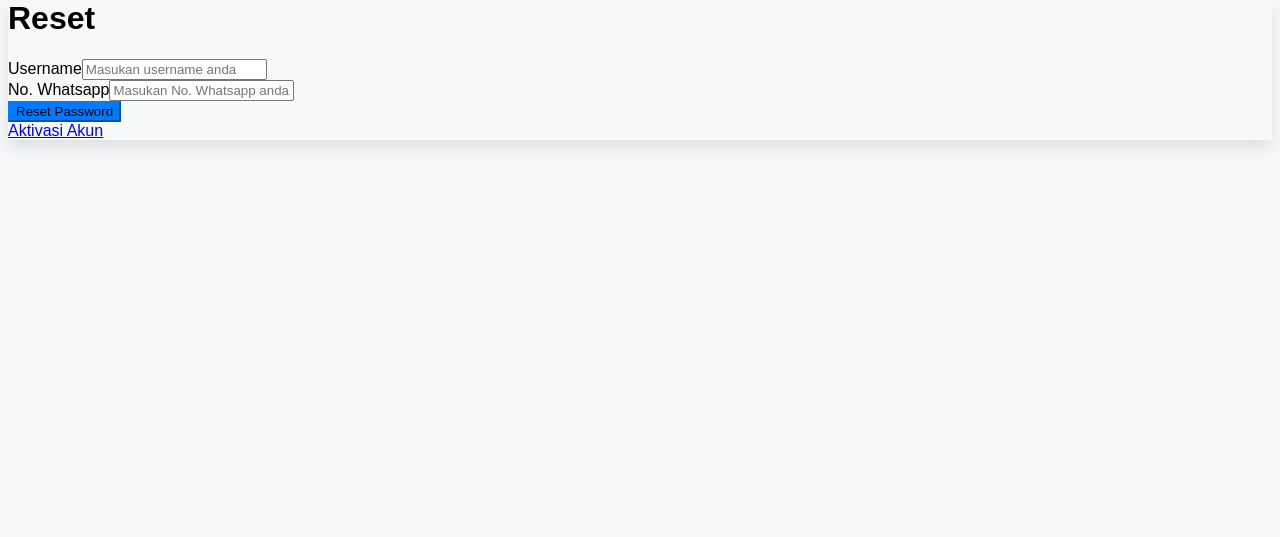
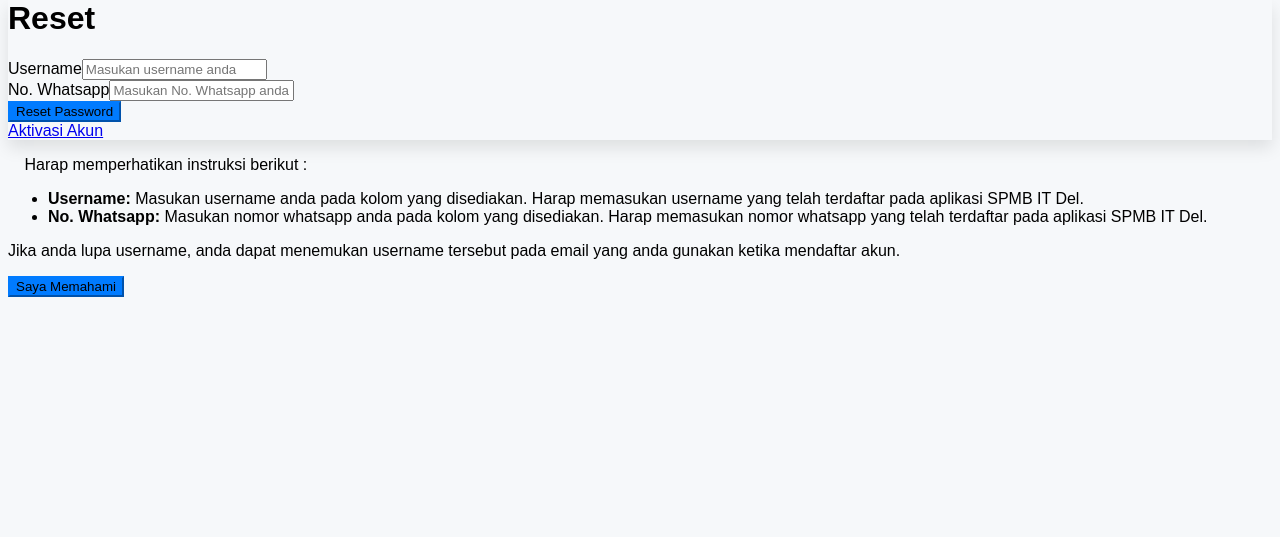
Before and after one commit to DevelomentSelfThought/SPMB_APP, a Yii app: template frontend/views/student/reset-password.php in a window 1280 px wide. Shown: the part 119-656 px from the top of the page. Run offline with PHP 8.4 and a stand-in for Yii, Linux system fonts and the light colour scheme; the template is opened without the code that fills it, so the values that code supplies are empty; form fields are guessed from the names that the template uses; some libraries are stand-ins or nearby versions.

Commit message:
more clean structure

```diff
--- a/frontend/views/student/register-student.php
+++ b/frontend/views/student/register-student.php
@@ -116,7 +116,7 @@ $this->registerJs('$(document).ready(function(){$("#welcomeModal").modal("show")
 
 <?php
 Modal::begin([
-    'title' => '<h2 class="text-center">Instruksi Pendaftaran</h2>',
+    'title' => '<h2 style="color: #0093ad;" class="text-center">Instruksi Pendaftaran</h2>',
     'id' => 'welcomeModal',
     'options' => ['class' => 'fade modal-dialog-centered'],
 ]); ?>
--- a/frontend/views/student/reset-password.php
+++ b/frontend/views/student/reset-password.php
@@ -24,16 +24,12 @@
 </style>
 <body>
 <?php
-
-/** @var yii\web\View $this */
-/** @var yii\bootstrap5\ActiveForm $form */
-
-/** @var app\models\LoginForm $model */
-
 use yii\bootstrap5\ActiveForm;
 use yii\bootstrap5\Html;
+use yii\bootstrap5\Modal;
+$this->title = 'Reset';
+$this->registerJs('$(document).ready(function(){$("#welcomeModal").modal("show");});');
 
-$this->title = 'Reset';
 //$this->params['breadcrumbs'][] = $this->title;
 ?>
 <div class="text-center mb-2">
@@ -67,8 +63,8 @@ $this->title = 'Reset';
                     'inputTemplate' => '<div class="input-group"><span class="input-group-text">
                     <svg xmlns="http://www.w3.org/2000/svg" width="16" height="16" fill="currentColor" class="bi bi-person-fill-lock" viewBox="0 0 16 16">
                     <path d="M11 5a3 3 0 1 1-6 0 3 3 0 0 1 6 0Zm-9 8c0 1 1 1 1 1h5v-1a1.9 1.9 0 0 1 .01-.2 4.49 4.49 0 0 1 1.534-3.693C9.077 9.038 8.564 9 8 9c-5 0-6 3-6 4Zm7 0a1 1 0 0 1 1-1v-1a2 2 0 1 1 4 0v1a1 1 0 0 1 1 1v2a1 1 0 0 1-1 1h-4a1 1 0 0 1-1-1v-2Zm3-3a1 1 0 0 0-1 1v1h2v-1a1 1 0 0 0-1-1Z"/>
-                    </svg></span>{input}<span id="password-eye" class="input-group-text"><i class="fa fa-eye-slash" aria-hidden="true"></i></span></div>',
-                ])->passwordInput(['id' => 'password-input', 'placeholder'=>'Masukan No. Whatsapp anda'])->label("No. Whatsapp") ?>
+                    </svg></span>{input}</div>',
+                ])->textInput(['id' => 'password-input', 'placeholder'=>'Masukan No. Whatsapp anda'])->label("No. Whatsapp") ?>
 
                     <?=  Html::submitButton('Reset Password', ['class' => 'btn btn-primary btn-block form-control']) ?>
                     <div class="text-center mt-3">
@@ -83,24 +79,33 @@ $this->title = 'Reset';
         </div>
     </div>
 </div>
+<?php
+Modal::begin([
+    'title' => '<h2 style="color: #0093ad;" class="text-center">Instruksi Reset Password</h2>',
+    'id' => 'welcomeModal',
+    'options' => ['class' => 'fade modal-dialog-centered'],
+]); ?>
+<div class="modal-body">
+    <p class="text-center"><i class="fas fa-info-circle"></i> Harap memperhatikan instruksi berikut :</p>
+    <ul class="list-group list-group-flush">
+        <li class="list-group-item"><strong>Username:</strong>
+        Masukan username anda pada kolom yang disediakan.
+        Harap memasukan username yang telah terdaftar pada aplikasi SPMB IT Del.
+        </li>
+        <li class="list-group-item"><strong>No. Whatsapp:</strong>
+        Masukan nomor whatsapp anda pada kolom yang disediakan.
+        Harap memasukan nomor whatsapp yang telah terdaftar pada aplikasi SPMB IT Del.
+    </li>
+    </ul>
+    <p class="mt-3">
+    Jika anda lupa username,
+    anda dapat menemukan username tersebut
+    pada email yang anda gunakan ketika mendaftar akun.</li>
+    </p>
+</div>
+<div class="modal-footer">
+    <button type="button" class="btn btn-primary" data-bs-dismiss="modal">Saya Memahami</button>
+</div>
+<?php Modal::end(); ?>
 </body>
 </html>
-<?php
-$script = <<< JS
-$('#password-eye').click(function() {
-    var input = $('#password-input');
-    var icon = $('#password-eye i');
-
-    if (input.attr('type') === 'password') {
-        input.attr('type', 'text');
-        icon.removeClass('fa-eye-slash');
-        icon.addClass('fa-eye');
-    } else {
-        input.attr('type', 'password');
-        icon.removeClass('fa-eye');
-        icon.addClass('fa-eye-slash');
-    }
-});
-JS;
-$this->registerJs($script);
-?>
--- a/frontend/views/student/student-token-activate.php
+++ b/frontend/views/student/student-token-activate.php
@@ -109,7 +109,7 @@ $this->registerJs('$(document).ready(function(){$("#welcomeModal").modal("show")
 </div>
 <?php
 Modal::begin([
-    'title' => '<h2 class="text-center">Instruksi Verifikasi Akun</h2>',
+    'title' => '<h2 style="color: #0093ad;" class="text-center">Instruksi Verifikasi Akun</h2>',
     'id' => 'welcomeModal',
     'options' => ['class' => 'fade modal-dialog-centered'],
 ]); ?>
```
